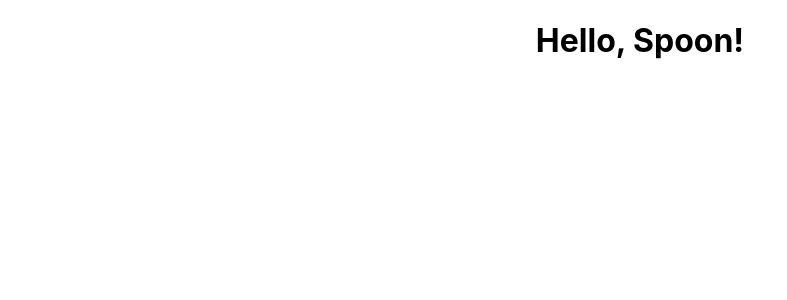
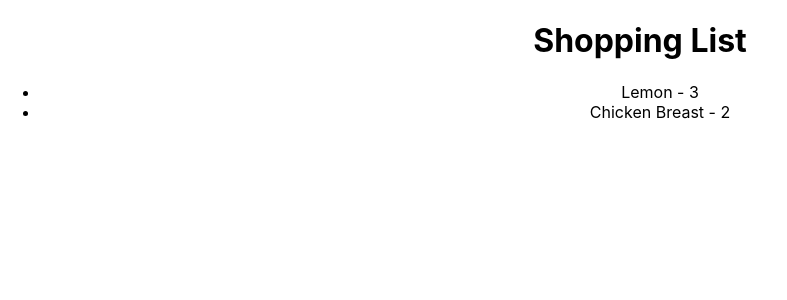
Before and after one commit to nycbasic/colt-typescript, a React (Create React App) app in the folder react-ts/: page / in a window 1280 px wide. Shown: the top 300 px of the page, without its empty margins (0-787 px from the left). Built offline with nearby package versions, Linux system fonts and the light colour scheme.

Commit message:
creating a shopping list component

```diff
--- a/react-ts/src/App.tsx
+++ b/react-ts/src/App.tsx
@@ -1,11 +1,22 @@
-import React from 'react';
-import './App.css';
-import Greeter from './components/Greeter';
-
+import React from "react";
+import "./App.css";
+import ShoppingList from "./components/ShoppingList";
+const items = [
+  {
+    id: 1,
+    product: "Lemon",
+    quantity: 3,
+  },
+  {
+    id: 1,
+    product: "Chicken Breast",
+    quantity: 2,
+  }
+];
 function App() {
   return (
     <div className="App">
-     <Greeter person="Spoon"/>
+      <ShoppingList items={items} />
     </div>
   );
 }
--- /dev/null
+++ b/react-ts/src/components/ShoppingList.tsx
@@ -0,0 +1,29 @@
+import { link } from "fs";
+import React from "react";
+
+interface Item {
+  id: number;
+  product: string;
+  quantity: number;
+}
+
+interface ShoppingListProps {
+  items: Item[];
+}
+
+function ShoppingList({ items }: ShoppingListProps): JSX.Element {
+  return (
+    <div>
+      <h1>Shopping List</h1>
+      <ul>
+        {items.map((item) => (
+          <li key={item.id}>
+            {item.product} - {item.quantity}
+          </li>
+        ))}
+      </ul>
+    </div>
+  );
+}
+
+export default ShoppingList;
```
